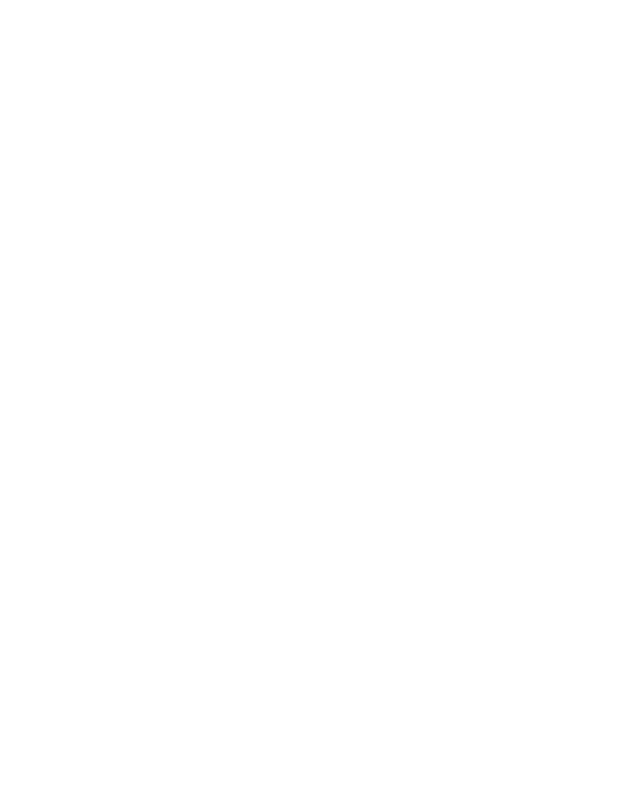
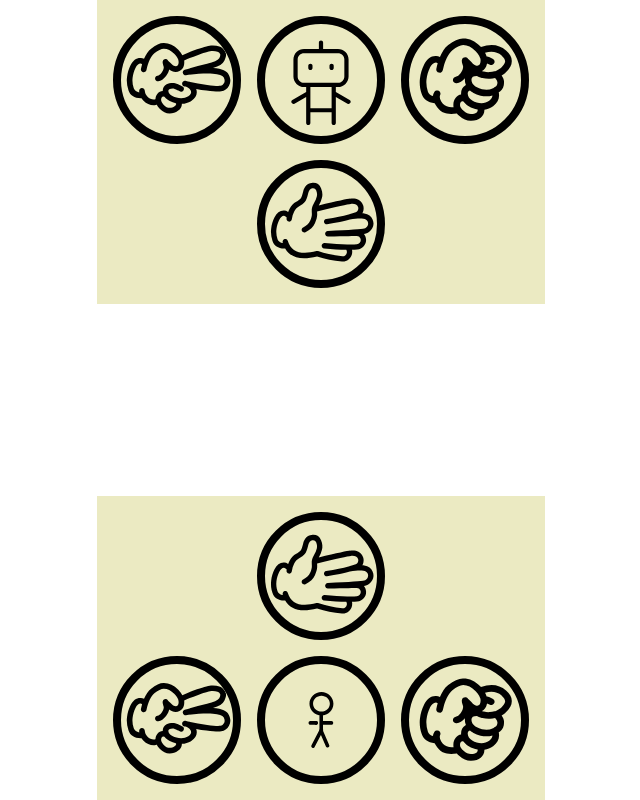
Before and after one commit to mohammadreza-mirahmadi/rock-paper-scissors-minigame, a plain HTML site: page index.html in a window 1280 px wide. Shown: the whole page, without its empty margins (319-959 px from the left). Drawn offline with Linux system fonts and the light colour scheme.

Commit message:
the game demo was made.

```diff
--- a/index.html
+++ b/index.html
@@ -4,6 +4,63 @@
     <meta charset="UTF-8" />
     <meta name="viewport" content="width=device-width, initial-scale=1.0" />
     <title>Rock Paper Scissors</title>
+    <link rel="stylesheet" href="./styles.css" />
   </head>
-  <body></body>
+  <body>
+    <!-- a container for hold the main content in the center of screen -->
+    <section class="center-container">
+      <!-- bot section -->
+      <section class="bot-player">
+        <div class="container">
+          <div class="card bot-card">
+            <img src="./img/noun-bot.svg" alt="Bot Player" class="bot-img" />
+          </div>
+          <div class="card bot-card__scissors" data-id="scissors">
+            <img
+              src="./img/noun-scissors.svg"
+              alt="Scissors"
+              class="scissors-img"
+            />
+          </div>
+          <div class="card bot-card__paper" data-id="paper">
+            <img src="./img/noun-hand.svg" alt="Paper" class="paper-img" />
+          </div>
+          <div class="card bot-card__rock" data-id="rock">
+            <img src="./img/noun-fist.svg" alt="Rock" class="rock-img" />
+          </div>
+        </div>
+      </section>
+      <!-- a test section to show the winer! -->
+      <section class="showWiner">
+        <p class="showWinerText"></p>
+      </section>
+      <!-- user section -->
+      <section class="user-player">
+        <div class="container">
+          <div class="card user-card">
+            <img
+              src="./img/noun-person.svg"
+              alt="User Player"
+              class="user-img"
+            />
+          </div>
+          <div class="card user-card__scissors" data-id="scissors">
+            <img
+              src="./img/noun-scissors.svg"
+              alt="Scissors"
+              class="scissors-img"
+            />
+          </div>
+          <div class="card user-card__paper" data-id="paper">
+            <img src="./img/noun-hand.svg" alt="Paper" class="paper-img" />
+          </div>
+          <div class="card user-card__rock" data-id="rock">
+            <img src="./img/noun-fist.svg" alt="Rock" class="rock-img" />
+          </div>
+        </div>
+      </section>
+    </section>
+
+    <script src="./scripts.js"></script>
+  </body>
 </html>
--- /dev/null
+++ b/scripts.js
@@ -0,0 +1,62 @@
+const botOptions = ["rock", "paper", "scissors"];
+
+const botCards = document.querySelectorAll(".bot-player .container > .card");
+let botChoice, randomBotChoice;
+
+const showWinText = document.querySelector(".showWinerText");
+
+const userPaper = document.querySelector(".user-card__paper");
+const userRock = document.querySelector(".user-card__rock");
+const userScissors = document.querySelector(".user-card__scissors");
+
+function choiceBot() {
+  // choose a random option for the bot
+  randomBotChoice = Math.floor(Math.random() * 3);
+  botChoice = botOptions[randomBotChoice];
+
+  // show the bot selection
+  botCards.forEach((card) => {
+    if (botChoice === card.dataset.id) {
+      botChoice = card;
+      card.style.backgroundColor = "red";
+    }
+  });
+
+  // show the user selection
+  this.style.backgroundColor = "red";
+  // show the winner
+  whoWin(this);
+}
+
+function whoWin(user) {
+  // check the no-win situation
+  if (user.dataset.id === botChoice.dataset.id) {
+    showWinText.innerText = "no win!";
+  } else if (user.dataset.id === "rock") {
+    // check the rock situation for user
+    if (botChoice.dataset.id === "paper") {
+      showWinText.innerText = "bot win!";
+    } else {
+      showWinText.innerText = "user win!";
+    }
+  } else if (user.dataset.id === "paper") {
+    // check the paper situarion for user
+    if (botChoice.dataset.id === "scissors") {
+      showWinText.innerText = "bot win!";
+    } else {
+      showWinText.innerText = "user win!";
+    }
+  } else if (user.dataset.id === "scissors") {
+    // check the scissors situation for user
+    if (botChoice.dataset.id === "rock") {
+      showWinText.innerText = "bot win!";
+    } else {
+      showWinText.innerText = "user win!";
+    }
+  }
+}
+
+// click events
+userPaper.addEventListener("click", choiceBot);
+userRock.addEventListener("click", choiceBot);
+userScissors.addEventListener("click", choiceBot);
--- /dev/null
+++ b/styles.css
@@ -0,0 +1,92 @@
+/* reset the styles */
+* {
+  padding: 0;
+  margin: 0;
+  box-sizing: border-box;
+}
+
+/* main container (the center container) */
+.center-container {
+  width: 28rem;
+  height: 100vh;
+  margin: 0 auto;
+  display: flex;
+  flex-direction: column;
+  align-items: column;
+  justify-content: space-between;
+}
+
+/* common rules (common styles) */
+.container {
+  position: relative;
+}
+.card {
+  width: 8rem;
+  height: 8rem;
+  border-radius: 100%;
+  border: 0.5rem black solid;
+  display: flex;
+  align-items: start;
+  justify-content: center;
+  overflow: hidden;
+  position: absolute;
+}
+.scissors-img {
+  width: 100%;
+}
+.paper-img {
+  width: 100%;
+}
+.rock-img {
+  width: 100%;
+}
+
+/* bot section */
+.bot-player {
+  width: 28rem;
+  height: 19rem;
+  background-color: #ebeac2;
+}
+.bot-card {
+  left: 10rem;
+  top: 1rem;
+}
+.bot-card__scissors {
+  left: 1rem;
+  top: 1rem;
+}
+.bot-card__paper {
+  left: 10rem;
+  top: 10rem;
+}
+.bot-card__rock {
+  right: 1rem;
+  top: 1rem;
+}
+.bot-img {
+  width: 100%;
+  /* height: 100%; */
+}
+
+/* user section */
+.user-player {
+  width: 28rem;
+  height: 19rem;
+  background-color: #ebeac2;
+}
+.user-card {
+  left: 10rem;
+  top: 10rem;
+}
+.user-card__scissors {
+  left: 1rem;
+  top: 10rem;
+}
+.user-card__paper {
+  left: 10rem;
+  top: 1rem;
+}
+.user-card__rock {
+  right: 1rem;
+  top: 10rem;
+}
```
